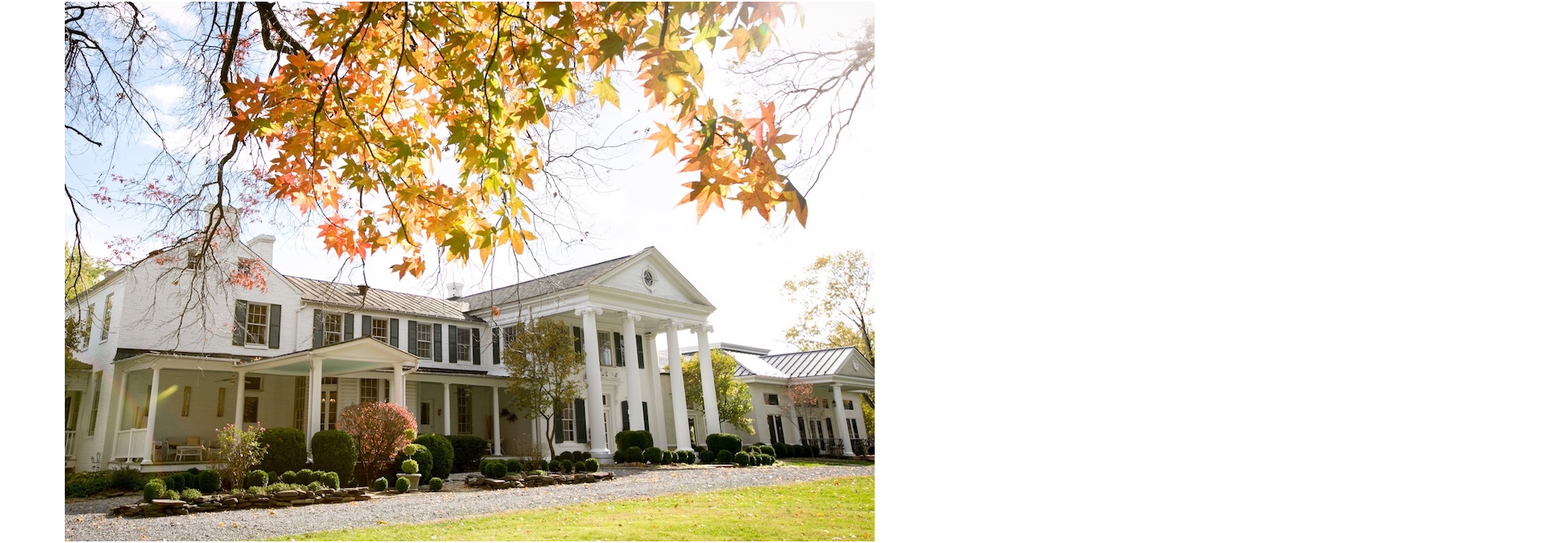
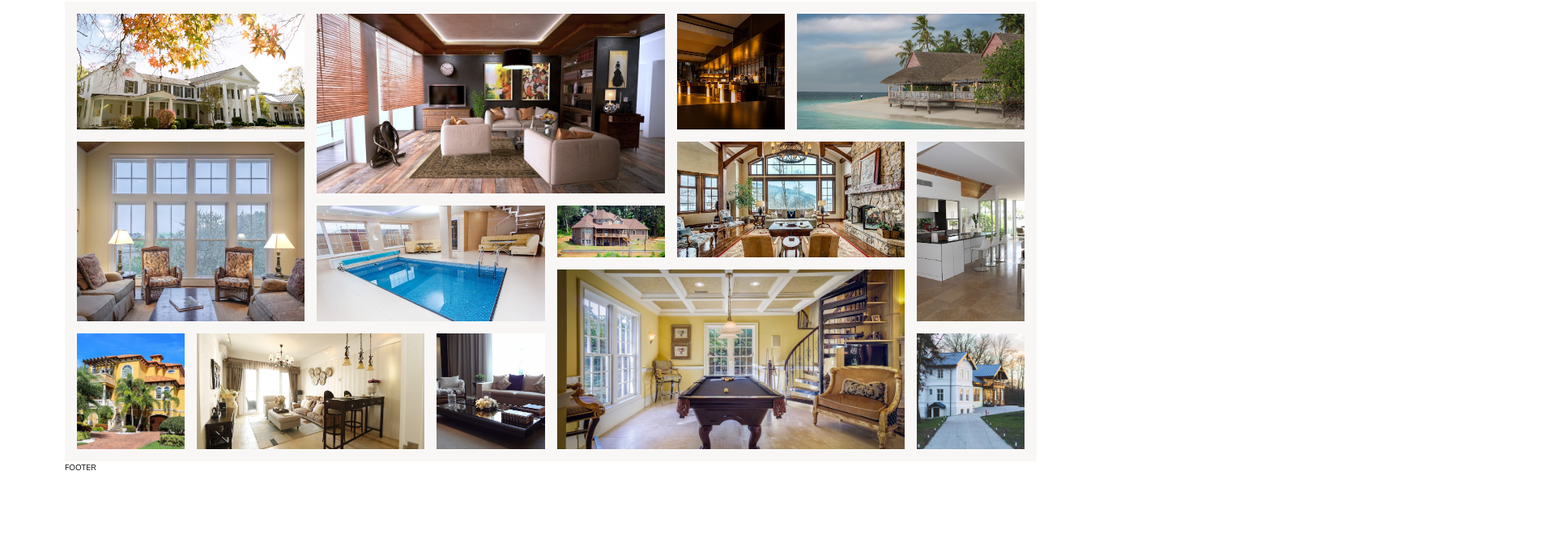
Before and after one commit to juliasj/awayfy, a website: page index.html in a window 1280 px wide. Shown: the part 3070-3741 px from the top of the page at 81% size, 1920 px wide, since content can reach past the window. After the commit the page ends 3656 px from the top, so only its background shows below. Drawn offline with nearby package versions, Linux system fonts and the light colour scheme.

Commit message:
Add Gallery styles

```diff
--- a/sass/_gallery.scss
+++ b/sass/_gallery.scss
@@ -1,4 +1,92 @@
 .gallery {
     grid-column: full-start / full-end;
 
+    background-color: $color-gray-light-1;
+    padding: 1.5rem;
+
+    display: grid;
+    grid-template-columns: repeat(8, 1fr);
+    grid-template-rows: repeat(7, 5vw);
+    grid-gap: 1.5rem;
+
+    &__item {
+
+        &--1 {
+            grid-column: 1 / span 2;
+            grid-row: 1 / span 2;
+        }
+
+        &--2 {
+            grid-column: 3 / span 3;
+            grid-row: 1 / span 3;
+        }
+
+        &--3 {
+            grid-column: 6 / span 1;
+            grid-row: 1 / span 2;
+        }
+
+        &--4 {
+            grid-column: 7 / -1;
+            grid-row: 1 / span 2;
+        }
+
+        &--5 {
+            grid-column: 1 / span 2;
+            grid-row: 3 / span 3;
+        }
+
+        &--6 {
+            grid-column: 3 / span 2;
+            grid-row: 4 / span 2;
+        }
+
+        &--7 {
+            grid-column: 5 / span 1;
+            grid-row: 4 / span 1;
+        }
+
+        &--8 {
+            grid-column: 6 / span 2;
+            grid-row: 3 / span 2;
+        }
+
+        &--9 {
+            grid-column: 8 / -1;
+            grid-row: 3 / span 3;
+        }
+
+        &--10 {
+            grid-column: 1 / span 1;
+            grid-row: 6 / span 2;
+        }
+
+        &--11 {
+            grid-column: 2 / span 2;
+            grid-row: 6 / span 2;
+        }
+
+        &--12 {
+            grid-column: 4 / span 1;
+            grid-row: 6 / span 2;
+        }
+
+        &--13 {
+            grid-column: 5 / span 3;
+            grid-row: 5 / span 3;
+        }
+
+        &--14 {
+            grid-column: 8 / -1;
+            grid-row: 6 / span 2;
+        }
+    }
+
+    &__img {
+        object-fit: cover;
+        display: block;
+        width: 100%;
+        height: 100%;
+    }
+
 }
```
Also changed, not shown: css/style.css.
